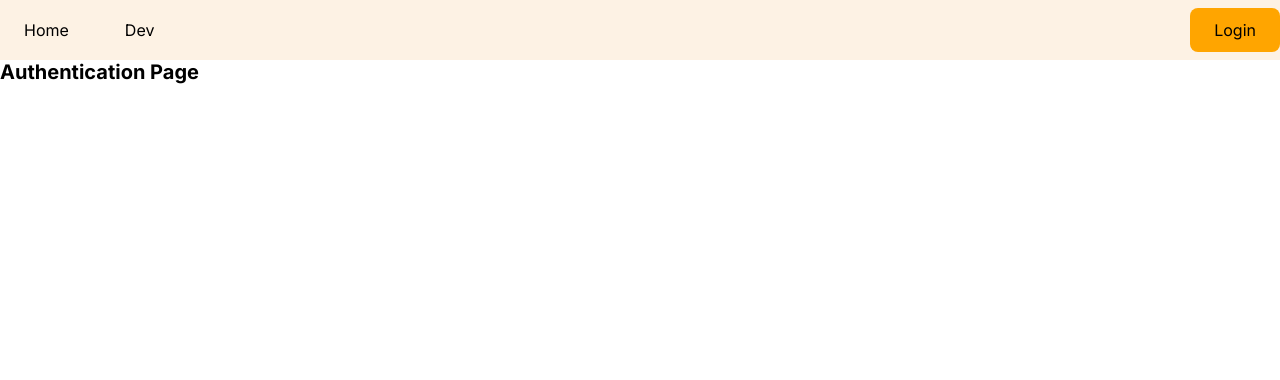
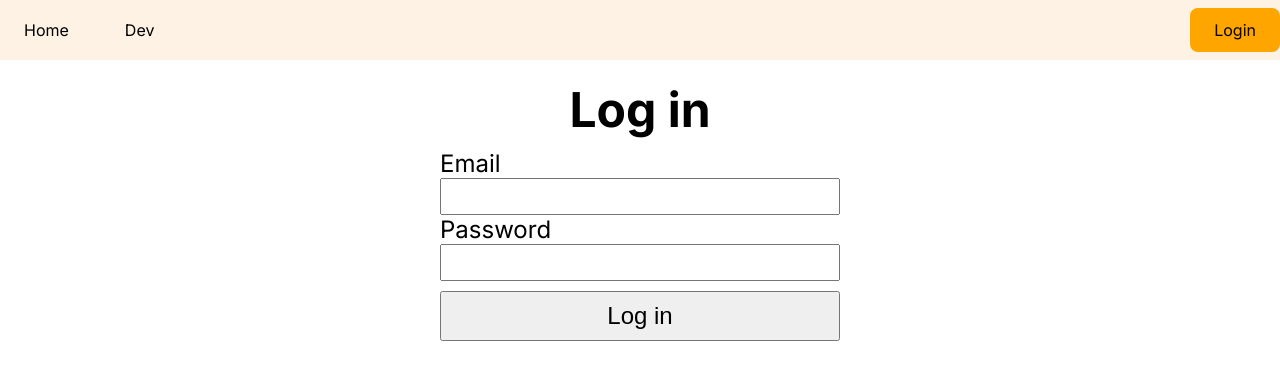
Before and after one commit to Programowanie-Zespolowe-PAJDA/Frontend, a React (Vite) app: page /auth in a window 1280 px wide. Shown: the top 380 px of the page. Built offline with nearby package versions, Linux system fonts and the light colour scheme.

Commit message:
Adding simple login page that saves token

```diff
--- a/src/App.jsx
+++ b/src/App.jsx
@@ -3,7 +3,8 @@ import { RouterProvider, createBrowserRouter } from "react-router-dom";
 import "./App.css";
 
 import HomePage from "./Pages/Home";
-import AuthenticationPage from "./Pages/Authentication";
+import AuthenticationPage from "./Pages/AuthenticationPage.jsx";
+import { action as authAction } from "./components/auth/Auth.js";
 import ErrorPage from "./Pages/Error";
 import ReviewAddPage, { reviewAddAction } from "./Pages/Review";
 import ThankYouPage from "./Pages/ThankYou";
@@ -39,7 +40,11 @@ const router = createBrowserRouter([
         errorElement: <ErrorPage />,
         children: [
             { index: true, element: <HomePage /> },
-            { path: "auth", element: <AuthenticationPage /> },
+            {
+                path: "auth",
+                element: <AuthenticationPage />,
+                action: authAction,
+            },
             { path: "thankyou", element: <ThankYouPage /> },
             {
                 path: "review/:waiterId",
--- a/src/Pages/Authentication.jsx
+++ /dev/null
@@ -1,7 +0,0 @@
-export default function AuthenticationPage() {
-    return (
-        <>
-            <h1>Authentication Page</h1>
-        </>
-    );
-}
--- /dev/null
+++ b/src/Pages/AuthenticationPage.jsx
@@ -0,0 +1,9 @@
+import SignInForm from "../components/auth/SignInForm.jsx";
+
+export default function AuthenticationPage() {
+    return (
+        <>
+            <SignInForm></SignInForm>
+        </>
+    );
+}
--- /dev/null
+++ b/src/components/auth/Auth.js
@@ -0,0 +1,30 @@
+import { redirect } from "react-router-dom";
+
+export async function action({ request }) {
+    const data = await request.formData();
+    const authData = {
+        mail: data.get("mail"),
+        password: data.get("password"),
+    };
+
+    const response = await fetch("http://localhost:8080/login", {
+        method: "post",
+        headers: {
+            "Content-Type": "application/json",
+        },
+        body: JSON.stringify(authData),
+    });
+
+    console.log(response);
+
+    //TODO: better error handling
+    if (response.status !== 200) {
+        return redirect("?retry=true");
+    }
+
+    const responseBody = await response.json();
+    console.log(responseBody);
+
+    localStorage.setItem("token", responseBody.token);
+    return redirect("/");
+}
--- /dev/null
+++ b/src/components/auth/SignInForm.css
@@ -0,0 +1,35 @@
+.loginForm {
+    max-width: 40rem;
+    margin: 2rem auto;
+    font-size: 24px;
+}
+
+.loginForm h1 {
+    text-align: center;
+}
+
+.loginForm label,
+.loginForm input {
+    display: block;
+    width: 100%;
+    font-size: 24px;
+}
+
+.loginForm input {
+    padding: 0.25rem;
+}
+
+.loginForm button {
+    margin-top: 1rem;
+    display: block;
+    width: 100%;
+    font-size: 24px;
+    min-height: 50px;
+}
+
+.formError {
+    color: red;
+    text-align: center;
+    margin-top: 1rem;
+    font-weight: bold;
+}
--- /dev/null
+++ b/src/components/auth/SignInForm.jsx
@@ -0,0 +1,32 @@
+import { Form, useSearchParams } from "react-router-dom";
+import "./SignInForm.css";
+
+export default function SignInForm() {
+    const [searchParams] = useSearchParams();
+    const isRetry = searchParams.get("retry");
+
+    return (
+        <>
+            <Form method={"post"} className="loginForm">
+                <h1>Log in</h1>
+                <p className="formError">
+                    {isRetry && "Incorrect login or password"}
+                </p>
+                <p>
+                    <label htmlFor="email">Email</label>
+                    <input id="mail" type="email" name="mail" required />
+                </p>
+                <p>
+                    <label htmlFor="password">Password</label>
+                    <input
+                        id="password"
+                        type="password"
+                        name="password"
+                        required
+                    />
+                </p>
+                <button>Log in</button>
+            </Form>
+        </>
+    );
+}
```
